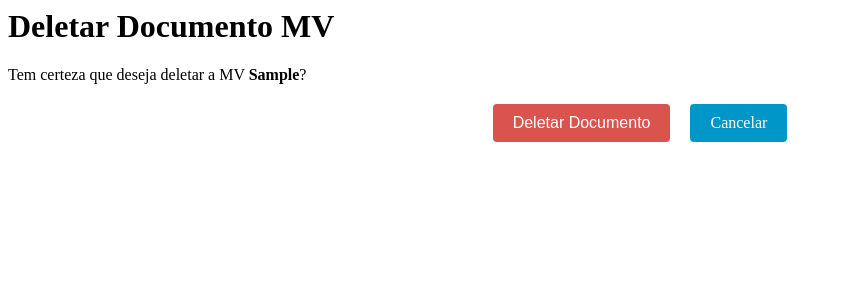
After one commit to devkauacosta/prevfogo-system, a Django app: page /veiculos/doc-mv/1/remover in a window 1280 px wide. The commit adds this page. Shown: the top 300 px of the page, without its empty margins (0-842 px from the left). Run offline with Django 5.2, Linux system fonts and the light colour scheme; tables that the repository leaves empty hold one stand-in row (values such as "Sample post").

Commit message:
feat: add DeleteView para cada documento OS de cada veiculo

```diff
--- a/app/urls.py
+++ b/app/urls.py
@@ -3,7 +3,7 @@ from django.urls import path
 from django.conf import settings
 from django.conf.urls.static import static
 from frota_prevfogo.views import VeiculosListView, VeiculoCreate, VeiculoDetail, VeiculoDelete, VeiculoUpdate
-from frota_prevfogo.views import MVDelete
+from frota_prevfogo.views import MVDelete, OSDelete
 
 urlpatterns = [
     path('admin/', admin.site.urls),
@@ -13,4 +13,5 @@ urlpatterns = [
     path('deletar_veiculo/<str:pk>/', VeiculoDelete.as_view(), name='veiculo_delete'),
     path('atualizar_veiculo/<str:pk>/', VeiculoUpdate.as_view(), name='veiculo_update'),
     path('veiculos/doc-mv/<int:pk>/remover', MVDelete.as_view(), name='mv_delete'),
+    path('veiculos/doc-os/<int:pk>/remover', OSDelete.as_view(), name='os_delete'),
 ] + static(settings.MEDIA_URL, document_root=settings.MEDIA_ROOT)
--- /dev/null
+++ b/frota_prevfogo/templates/delete_mv.html
@@ -0,0 +1,61 @@
+{% block content %}
+  <style>
+    .buttons-container {
+      display: flex;
+      justify-content: center;
+      margin-top: 20px;
+      margin-bottom: 20px;
+    }
+
+    .btn {
+      display: inline-block;
+      background-color: #0096c7;
+      color: #fff;
+      border: none;
+      padding: 10px 20px;
+      font-size: 16px;
+      border-radius: 4px;
+      cursor: pointer;
+      transition: background-color 0.3s ease-in-out;
+      margin: 0 10px;
+    }
+
+    .btn:hover {
+      background-color: #108eb8;
+    }
+
+    .btn-danger {
+      background-color: #d9534f;
+      text-decoration: none !important;
+    }
+
+    .btn-danger:hover {
+      background-color: #d2221c;
+    }
+
+    .error-message {
+      color: #d9534f;
+      font-size: 14px;
+      margin-top: 5px;
+    }
+
+    a {
+      text-decoration: none !important;
+    }
+  </style>
+  <div class="card">
+    <div class="card-header">
+      <h1 class="card-title">Deletar Documento MV</h1>
+    </div>
+    <div class="card-body">
+      <p>Tem certeza que deseja deletar a MV <strong>{{ object.nome_arquivo }}</strong>?</p>
+      <form method="post">
+        {% csrf_token %}
+        <div class="buttons-container">
+          <button type="submit" class="btn btn-danger">Deletar Documento</button>
+          <a href="{% url 'veiculo_update' object.veiculo.pk %}" class="btn btn-secondary">Cancelar</a>
+        </div>
+      </form>
+    </div>
+  </div>
+{% endblock %}
--- a/frota_prevfogo/templates/form_veiculo.html
+++ b/frota_prevfogo/templates/form_veiculo.html
@@ -21,7 +21,10 @@
             {% endfor %}
             <h2>OSs anexadas</h2>
             {% for doc in object.doc_os.all %}
-                <a href="{{ doc.documento_os.url }}">{{ doc.nome_arquivo }}</a><br>
+                <a href="{{ doc.documento_os.url }}">{{ doc.nome_arquivo }}</a>
+                <a href="{% url 'os_delete' doc.pk %}">
+                    <button type="button">Deletar</button>
+                </a><br><br>
             {% endfor %}
         {% endif %}
         <input type="submit" value="Salvar Tudo" class="btn btn-primary">
--- a/frota_prevfogo/views.py
+++ b/frota_prevfogo/views.py
@@ -54,3 +54,11 @@ class MVDelete(DeleteView):
 
     def get_success_url(self):
         return reverse('veiculo_update', kwargs={'pk': self.object.veiculo.pk})
+
+
+class OSDelete(DeleteView):
+    model = DocOSVeiculo
+    template_name = 'delete_os.html'
+
+    def get_success_url(self):
+        return reverse('veiculo_update', kwargs={'pk': self.object.veiculo.pk})
```
Also changed, not shown: frota_prevfogo/templates/delete_os.html (added, +61 -0 lines), 5 other files.
